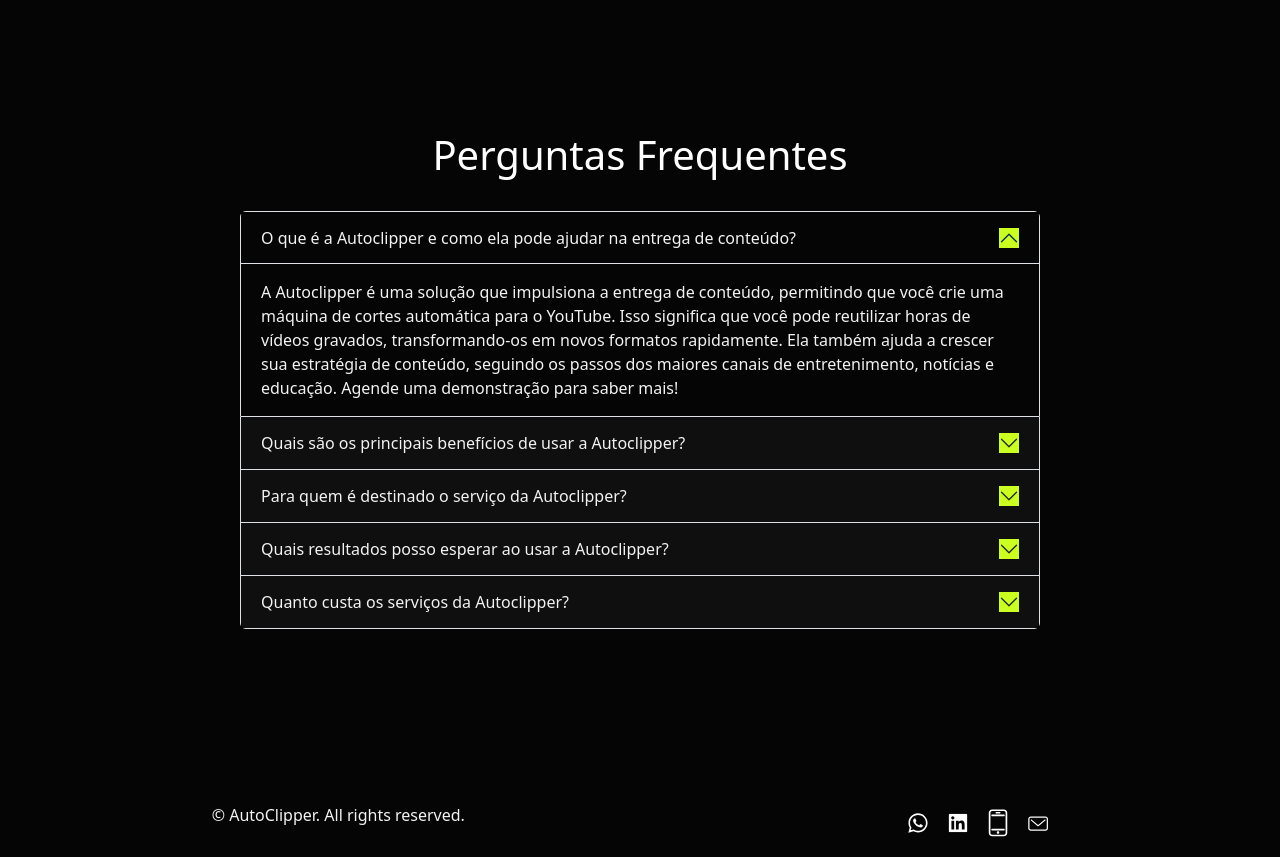
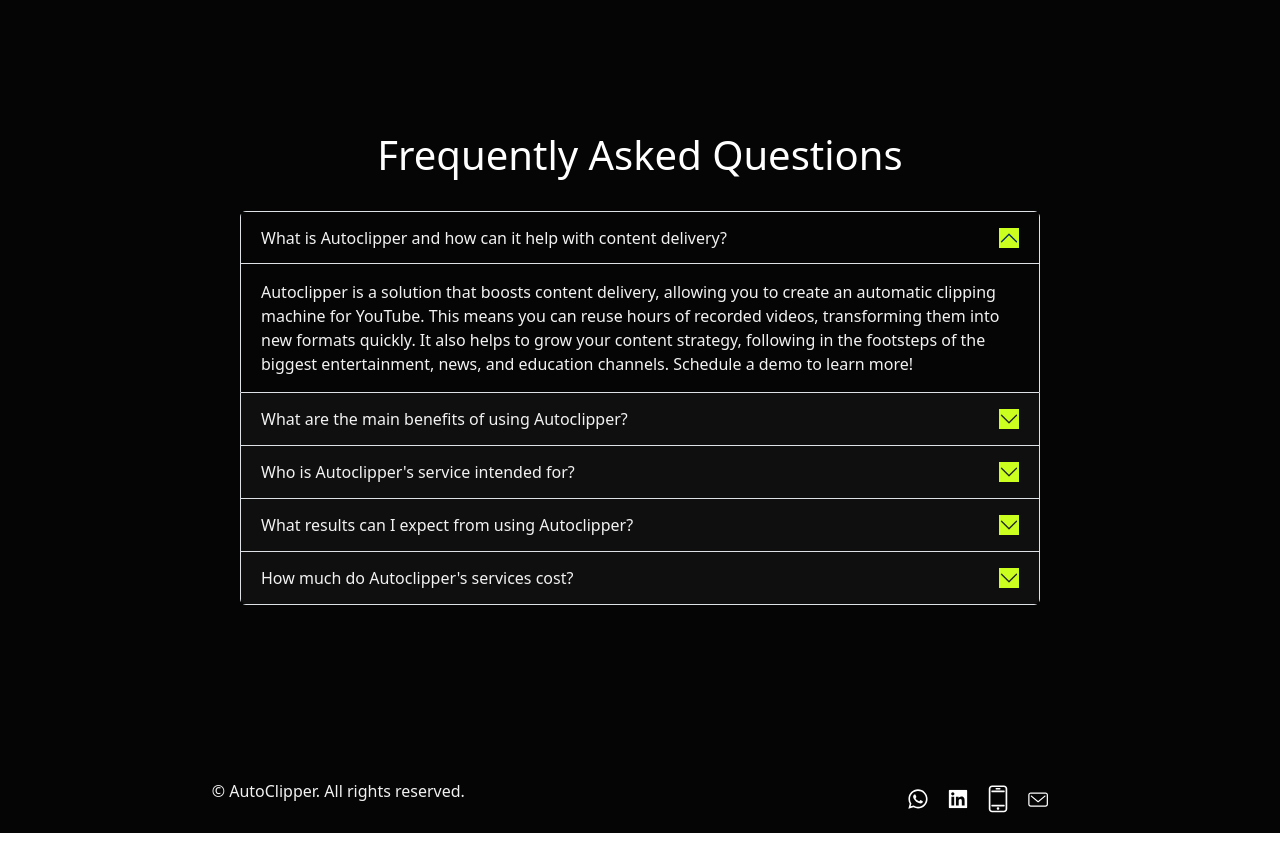
Before and after one commit to hendricksonweib/lp, a React (Vite) app: page /en in a window 1280 px wide. Shown: the part 6120-6977 px from the top of the page. After the commit the page ends 6953 px from the top, so only its background shows below. Built offline with nearby package versions, Linux system fonts and the light colour scheme.

Commit message:
feat: translater FAQ
Signed-off-by: hendricksonweib <hendricksonrocha22@gmail.com>

```diff
--- a/src/components/template/pagesEN/Faq.jsx
+++ b/src/components/template/pagesEN/Faq.jsx
@@ -7,48 +7,49 @@
   return (
     <main className='accord'>
     <Flex item={'center'} gaps={'24px'}>
-        <H1 Title='Perguntas Frequentes' color='white' />
+      <H1 Title='Frequently Asked Questions' color='white' />
       <section className='FAQ-conteiner'>
-          <Accordion defaultActiveKey="0" >
+        <Accordion defaultActiveKey="0">
           <Accordion.Item eventKey="0">
-              <Accordion.Header>O que é a Autoclipper e como ela pode ajudar na entrega de conteúdo?</Accordion.Header>
+            <Accordion.Header>What is Autoclipper and how can it help with content delivery?</Accordion.Header>
             <Accordion.Body>
-                A Autoclipper é uma solução que impulsiona a entrega de conteúdo, permitindo que você crie uma máquina de cortes automática para o YouTube. Isso significa que você pode reutilizar horas de vídeos gravados, transformando-os em novos formatos rapidamente. Ela também ajuda a crescer sua estratégia de conteúdo, seguindo os passos dos maiores canais de entretenimento, notícias e educação. Agende uma demonstração para saber mais!
+              Autoclipper is a solution that boosts content delivery, allowing you to create an automatic clipping machine for YouTube. This means you can reuse hours of recorded videos, transforming them into new formats quickly. It also helps to grow your content strategy, following in the footsteps of the biggest entertainment, news, and education channels. Schedule a demo to learn more!
             </Accordion.Body>
           </Accordion.Item>
           <Accordion.Item eventKey="1">
-              <Accordion.Header>Quais são os principais benefícios de usar a Autoclipper?</Accordion.Header>
+            <Accordion.Header>What are the main benefits of using Autoclipper?</Accordion.Header>
             <Accordion.Body>
-                ● Escolha os melhores clipes de para o seu conteúdo de forma facilitada.
-                ● Edite e legende de forma automática.
+              ● Easily select the best clips for your content.<br />
+              ● Automatically edit and caption.
             </Accordion.Body>
           </Accordion.Item>
           <Accordion.Item eventKey="2">
-              <Accordion.Header>Para quem é destinado o serviço da Autoclipper?</Accordion.Header>
+            <Accordion.Header>Who is Autoclipper's service intended for?</Accordion.Header>
             <Accordion.Body>
-                ● Rádios Web
-                ● TVs Online
-                ● Podcasts
-                ● Criadores de conteúdo
-                Se você faz parte de algum desses grupos, agende uma demonstração conosco!s
+              ● Web Radios<br />
+              ● Online TVs<br />
+              ● Podcasts<br />
+              ● Content creators<br />
+              If you are part of any of these groups, schedule a demo with us!
             </Accordion.Body>
           </Accordion.Item>
           <Accordion.Item eventKey="3">
-              <Accordion.Header>Quais resultados posso esperar ao usar a Autoclipper?</Accordion.Header>
+            <Accordion.Header>What results can I expect from using Autoclipper?</Accordion.Header>
             <Accordion.Body>
-                ● Edite clipes 10 x mais rápidos, utilizando a nossa Inteligência Artificial.
+              ● Edit clips 10 times faster using our Artificial Intelligence.
             </Accordion.Body>
           </Accordion.Item>
           <Accordion.Item eventKey="4">
-              <Accordion.Header>Quanto custa os serviços da Autoclipper?</Accordion.Header>
+            <Accordion.Header>How much do Autoclipper's services cost?</Accordion.Header>
             <Accordion.Body>
-                Atualmente estamos em teste alpha, disponibilizamos a autoclipper apenas para parceiros qualificados. Faça a sua inscrição e participe da lista de usuários alpha.
+              We are currently in alpha testing and offer Autoclipper only to qualified partners. Sign up and join the list of alpha users.
             </Accordion.Body>
           </Accordion.Item>
         </Accordion>
       </section>
     </Flex>
   </main>
+
   );
 }
 
--- a/src/components/template/pagesES/Faq.jsx
+++ b/src/components/template/pagesES/Faq.jsx
@@ -7,48 +7,49 @@
   return (
     <main className='accord'>
     <Flex item={'center'} gaps={'24px'}>
-        <H1 Title='Perguntas Frequentes' color='white' />
+      <H1 Title='Preguntas Frecuentes' color='white' />
       <section className='FAQ-conteiner'>
-          <Accordion defaultActiveKey="0" >
+        <Accordion defaultActiveKey="0">
           <Accordion.Item eventKey="0">
-              <Accordion.Header>O que é a Autoclipper e como ela pode ajudar na entrega de conteúdo?</Accordion.Header>
+            <Accordion.Header>¿Qué es Autoclipper y cómo puede ayudar en la entrega de contenido?</Accordion.Header>
             <Accordion.Body>
-                A Autoclipper é uma solução que impulsiona a entrega de conteúdo, permitindo que você crie uma máquina de cortes automática para o YouTube. Isso significa que você pode reutilizar horas de vídeos gravados, transformando-os em novos formatos rapidamente. Ela também ajuda a crescer sua estratégia de conteúdo, seguindo os passos dos maiores canais de entretenimento, notícias e educação. Agende uma demonstração para saber mais!
+              Autoclipper es una solución que impulsa la entrega de contenido, permitiéndote crear una máquina de cortes automática para YouTube. Esto significa que puedes reutilizar horas de videos grabados, transformándolos en nuevos formatos rápidamente. También ayuda a expandir tu estrategia de contenido, siguiendo los pasos de los mayores canales de entretenimiento, noticias y educación. ¡Agenda una demostración para saber más!
             </Accordion.Body>
           </Accordion.Item>
           <Accordion.Item eventKey="1">
-              <Accordion.Header>Quais são os principais benefícios de usar a Autoclipper?</Accordion.Header>
+            <Accordion.Header>¿Cuáles son los principales beneficios de usar Autoclipper?</Accordion.Header>
             <Accordion.Body>
-                ● Escolha os melhores clipes de para o seu conteúdo de forma facilitada.
-                ● Edite e legende de forma automática.
+              ● Elige los mejores clips para tu contenido de forma fácil.<br />
+              ● Edita y subtitula automáticamente.
             </Accordion.Body>
           </Accordion.Item>
           <Accordion.Item eventKey="2">
-              <Accordion.Header>Para quem é destinado o serviço da Autoclipper?</Accordion.Header>
+            <Accordion.Header>¿Para quién está destinado el servicio de Autoclipper?</Accordion.Header>
             <Accordion.Body>
-                ● Rádios Web
-                ● TVs Online
-                ● Podcasts
-                ● Criadores de conteúdo
-                Se você faz parte de algum desses grupos, agende uma demonstração conosco!s
+              ● Radios Web<br />
+              ● TVs Online<br />
+              ● Podcasts<br />
+              ● Creadores de contenido<br />
+              Si formas parte de alguno de estos grupos, ¡agenda una demostración con nosotros!
             </Accordion.Body>
           </Accordion.Item>
           <Accordion.Item eventKey="3">
-              <Accordion.Header>Quais resultados posso esperar ao usar a Autoclipper?</Accordion.Header>
+            <Accordion.Header>¿Qué resultados puedo esperar al usar Autoclipper?</Accordion.Header>
             <Accordion.Body>
-                ● Edite clipes 10 x mais rápidos, utilizando a nossa Inteligência Artificial.
+              ● Edita clips 10 veces más rápido, utilizando nuestra Inteligencia Artificial.
             </Accordion.Body>
           </Accordion.Item>
           <Accordion.Item eventKey="4">
-              <Accordion.Header>Quanto custa os serviços da Autoclipper?</Accordion.Header>
+            <Accordion.Header>¿Cuánto cuestan los servicios de Autoclipper?</Accordion.Header>
             <Accordion.Body>
-                Atualmente estamos em teste alpha, disponibilizamos a autoclipper apenas para parceiros qualificados. Faça a sua inscrição e participe da lista de usuários alpha.
+              Actualmente estamos en prueba alpha, y ofrecemos Autoclipper solo a socios calificados. Inscríbete y únete a la lista de usuarios alpha.
             </Accordion.Body>
           </Accordion.Item>
         </Accordion>
       </section>
     </Flex>
   </main>
+
   );
 }
 
```
Lines whose indentation alone changed are shown as unchanged.
